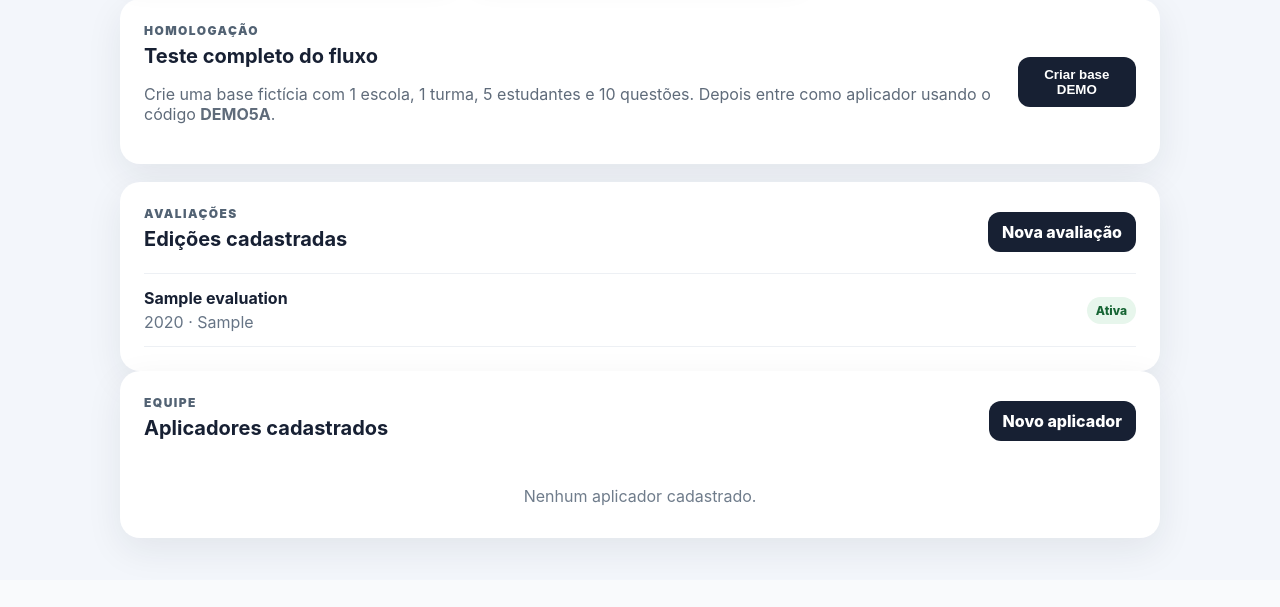
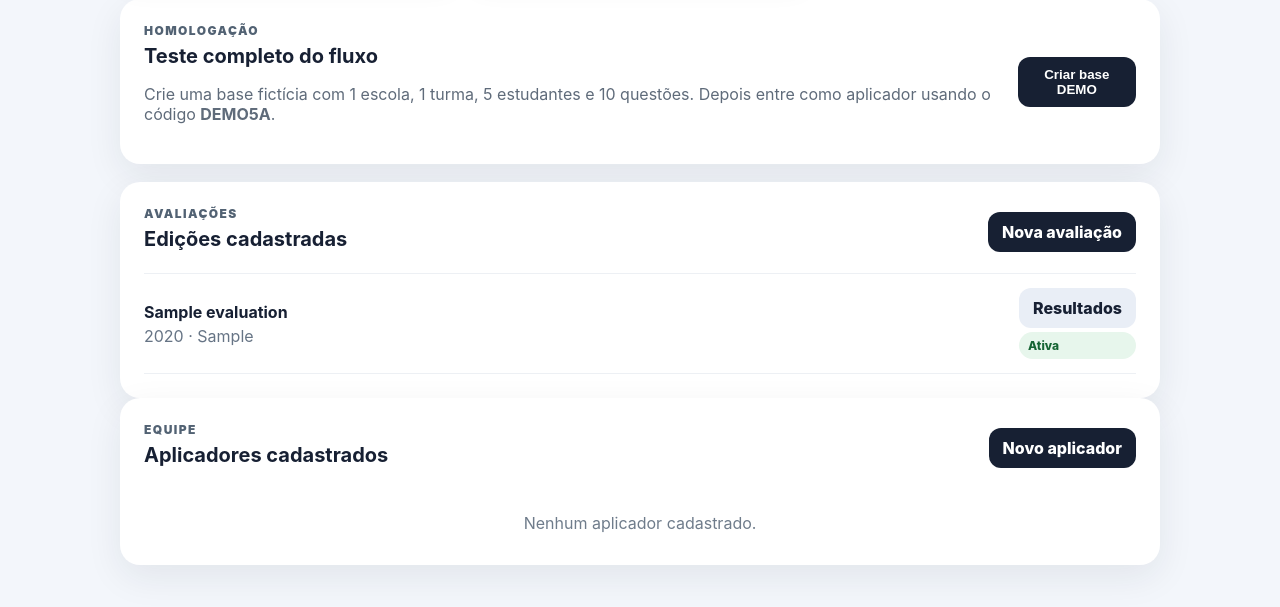
Before and after one commit to Marcosadriano7506/SARE2026, a Flask app: page /coordenacao/ in a window 1280 px wide. Shown: the part 555-1162 px from the top of the page. Before the commit the page ends 1112 px from the top, so only its background shows below. Run offline with Flask 3, Linux system fonts and the light colour scheme; a user stored in the database is signed in; tables that the repository leaves empty hold one stand-in row (values such as "Sample post").

Commit message:
feat: link evaluation results dashboard

```diff
--- a/app/templates/coordinator/dashboard.html
+++ b/app/templates/coordinator/dashboard.html
@@ -76,9 +76,12 @@
               <strong>{{ evaluation.name }}</strong>
               <span>{{ evaluation.school_year }}{% if evaluation.edition %} · {{ evaluation.edition }}{% endif %}</span>
             </div>
-            <span class="badge {{ 'ok' if evaluation.is_active else 'muted' }}">
-              {{ 'Ativa' if evaluation.is_active else 'Inativa' }}
-            </span>
+            <div class="row-actions">
+              <a class="button secondary compact" href="{{ url_for('coordinator.results', evaluation_id=evaluation.id) }}">Resultados</a>
+              <span class="badge {{ 'ok' if evaluation.is_active else 'muted' }}">
+                {{ 'Ativa' if evaluation.is_active else 'Inativa' }}
+              </span>
+            </div>
           </div>
         {% endfor %}
       </div>
```
